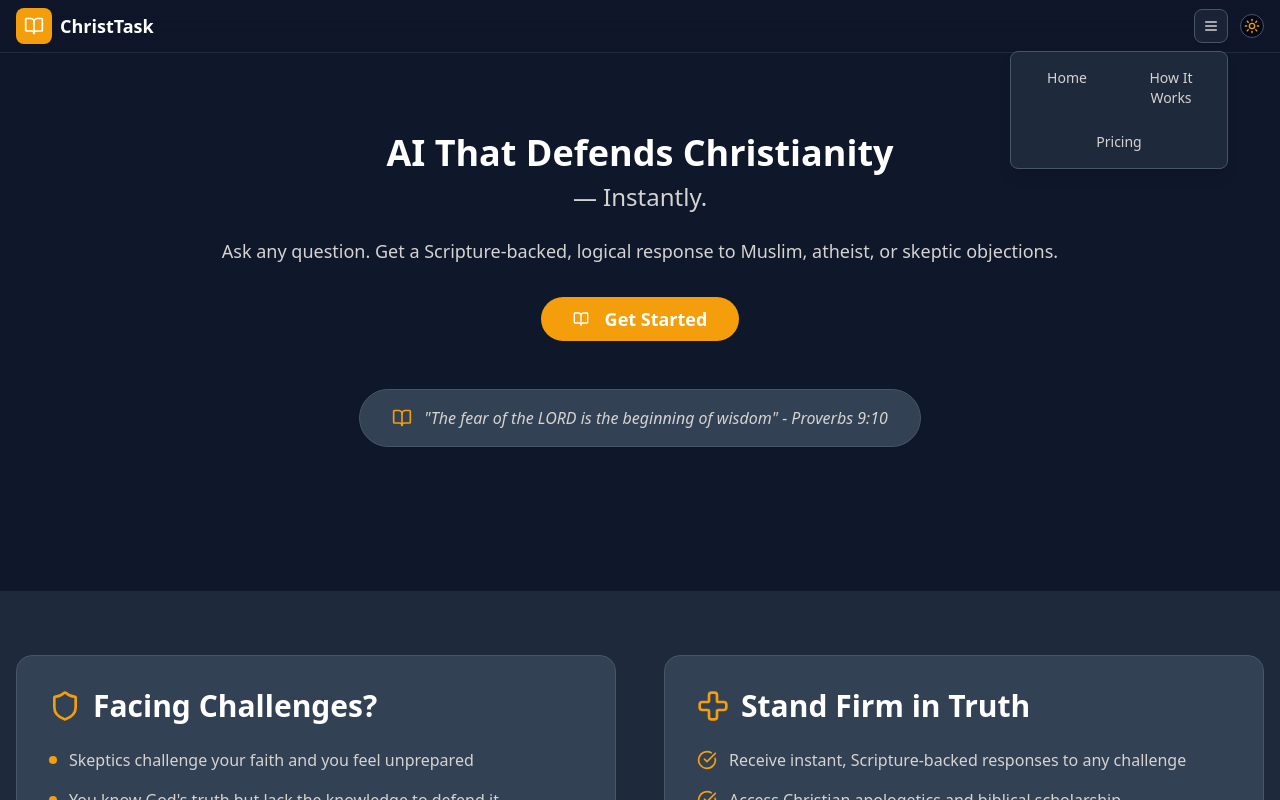
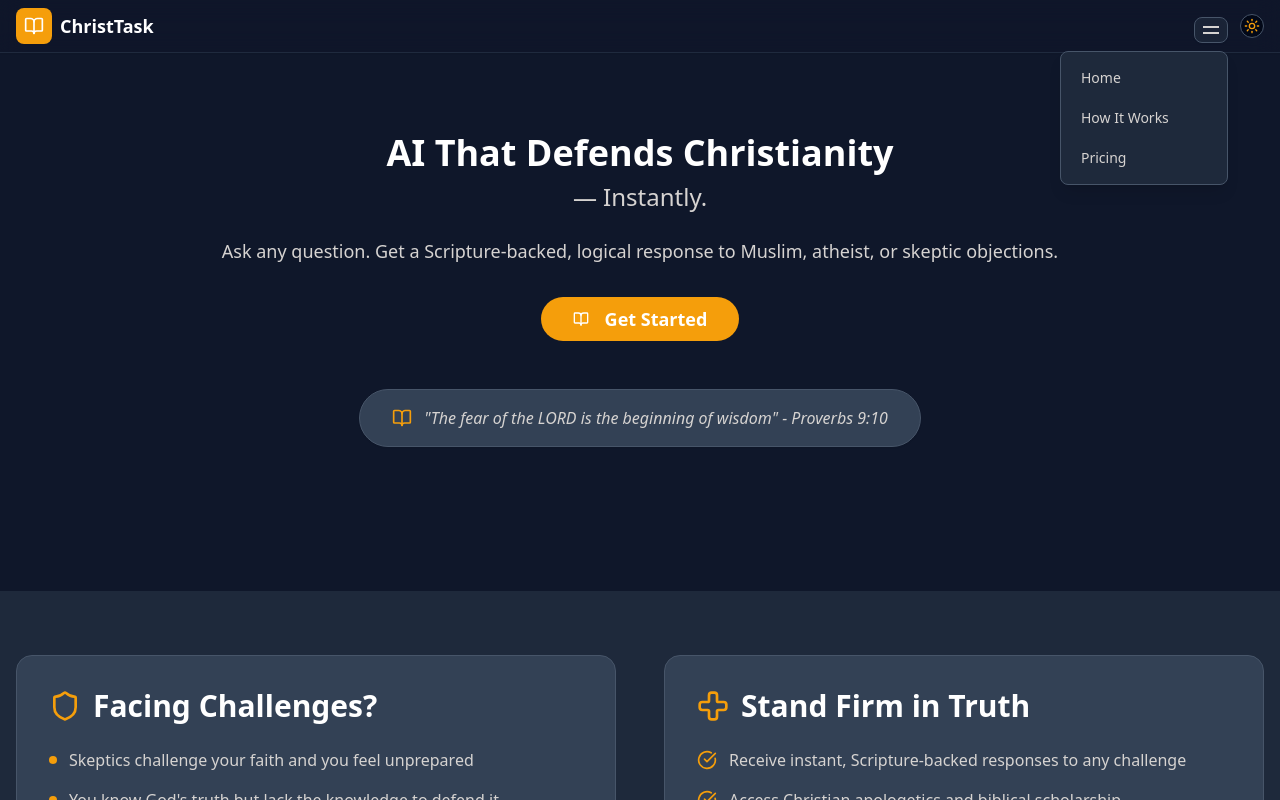
Before and after one commit to dimitrovic/christtasklovable-ai, a React (Vite) app: page / in a window 1280 px wide. Both pictures are taken after a click on the button 1211 px from the left and 26 px from the top of the page. Shown: the top 800 px of the page. Built offline with nearby package versions, Linux system fonts and the light colour scheme.

Commit message:
Fix: Vertical dropdown menu
Changed the dropdown menu to display buttons vertically.

```diff
--- a/src/components/LandingPage.tsx
+++ b/src/components/LandingPage.tsx
@@ -1,3 +1,4 @@
+
 import { Button } from "@/components/ui/button";
 import { Card, CardContent, CardDescription, CardHeader, CardTitle } from "@/components/ui/card";
 import { BookOpen, MessageSquare, Shield, Zap, CheckCircle, Users, Brain, Target, Menu, Cross, Lightbulb, Sun, Moon, ChevronDown } from "lucide-react";
@@ -63,19 +64,22 @@ export const LandingPage = ({ onGetStarted, onHowItWorks }: LandingPageProps) =>
                   onClick={() => setIsNavDropdownOpen(!isNavDropdownOpen)}
                   className="bg-white/80 dark:bg-slate-800/80 backdrop-blur-sm border border-stone-200 dark:border-slate-600 rounded-lg p-2 shadow-sm hover:bg-stone-100 dark:hover:bg-slate-700 transition-colors"
                 >
-                  <Menu className="h-4 w-4 text-stone-600 dark:text-stone-300" />
+                  <div className="flex flex-col space-y-1">
+                    <div className="w-4 h-0.5 bg-stone-600 dark:bg-stone-300"></div>
+                    <div className="w-4 h-0.5 bg-stone-600 dark:bg-stone-300"></div>
+                  </div>
                 </button>
 
                 {isNavDropdownOpen && (
                   <div className="absolute top-full right-0 mt-2 bg-white dark:bg-slate-800 border border-stone-200 dark:border-slate-600 rounded-lg shadow-lg p-2 z-50">
-                    <div className="grid grid-cols-2 gap-2 min-w-[200px]">
-                      <a href="#home" className="px-3 py-2 text-sm font-medium text-stone-600 dark:text-stone-300 hover:text-amber-600 hover:bg-stone-100 dark:hover:bg-slate-700 rounded-md transition-colors text-center">
+                    <div className="flex flex-col space-y-1 min-w-[150px]">
+                      <a href="#home" className="px-3 py-2 text-sm font-medium text-stone-600 dark:text-stone-300 hover:text-amber-600 hover:bg-stone-100 dark:hover:bg-slate-700 rounded-md transition-colors">
                         Home
                       </a>
-                      <a href="#how-it-works" className="px-3 py-2 text-sm font-medium text-stone-600 dark:text-stone-300 hover:text-amber-600 hover:bg-stone-100 dark:hover:bg-slate-700 rounded-md transition-colors text-center">
+                      <a href="#how-it-works" className="px-3 py-2 text-sm font-medium text-stone-600 dark:text-stone-300 hover:text-amber-600 hover:bg-stone-100 dark:hover:bg-slate-700 rounded-md transition-colors">
                         How It Works
                       </a>
-                      <a href="#pricing" className="px-3 py-2 text-sm font-medium text-stone-600 dark:text-stone-300 hover:text-amber-600 hover:bg-stone-100 dark:hover:bg-slate-700 rounded-md transition-colors text-center col-span-2">
+                      <a href="#pricing" className="px-3 py-2 text-sm font-medium text-stone-600 dark:text-stone-300 hover:text-amber-600 hover:bg-stone-100 dark:hover:bg-slate-700 rounded-md transition-colors">
                         Pricing
                       </a>
                     </div>
```
